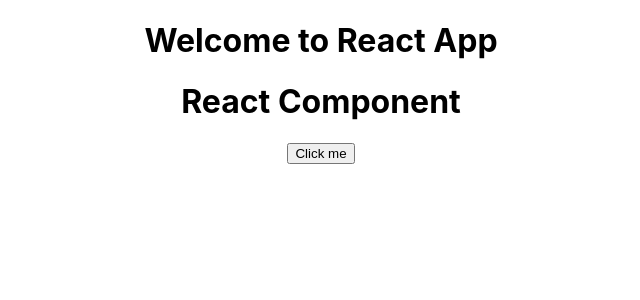
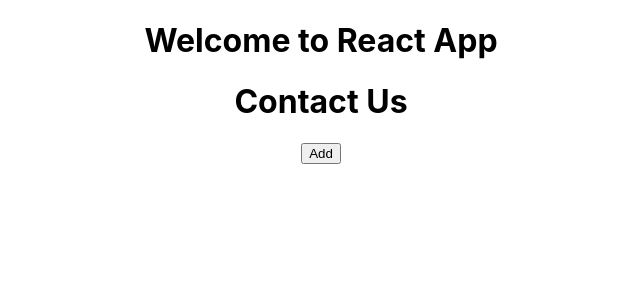
Before and after one commit to rabiayousuf187/Pure-FirstReactApp-17Sep2023, a React (Create React App) app: page / in a window 1280 px wide. Shown: the top 300 px of the page, without its empty margins (319-959 px from the left). Built offline with nearby package versions, Linux system fonts and the light colour scheme.

Commit message:
create and used contact  js as container (Page)

```diff
--- a/src/App.js
+++ b/src/App.js
@@ -3,13 +3,16 @@
 import Button from './components/Button/Button';
 import Heading from './components/Heading/Heading';
 import './App.css';
+import Contact from './containers/Contact';
 
 function App() {
+
   return (
     <div className="App">
        <Heading title = "Welcome to React App"/>
-        <Heading title = "React Component"/>
-        <Button title = "Click me" />
+        {/* <Heading title = "React Component"/>
+        <Button title = "Click me" /> */}
+        <Contact title="Add"/>
 
     </div>
   );
--- /dev/null
+++ b/src/containers/Contact.js
@@ -0,0 +1,16 @@
+import React from 'react'
+// import Heading from '../components/Heading/Heading'
+import Button from '../components/Button/Button'
+
+const Contact = (props) => {
+  return (
+    <>
+         <>
+        <h1>Contact Us</h1>
+        <Button title={props.title}/>
+    </>
+    </>
+  )
+}
+
+export default Contact
```
